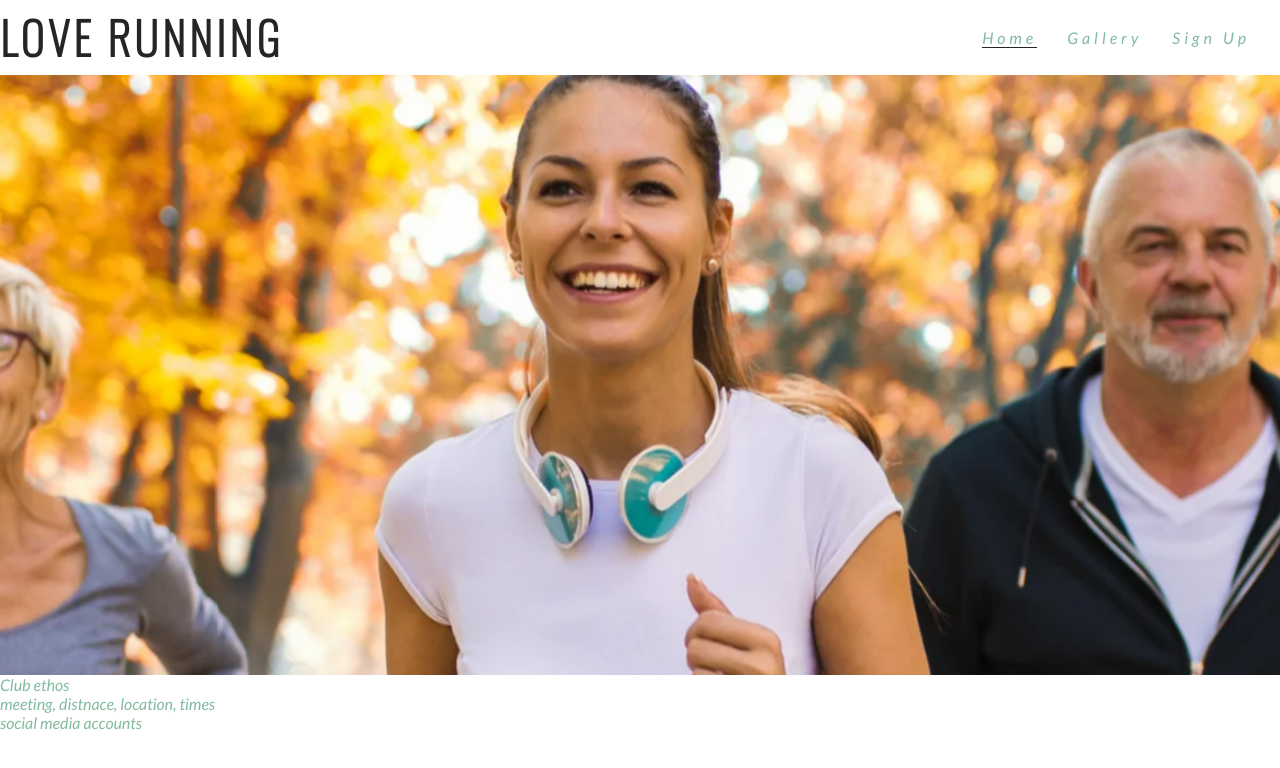
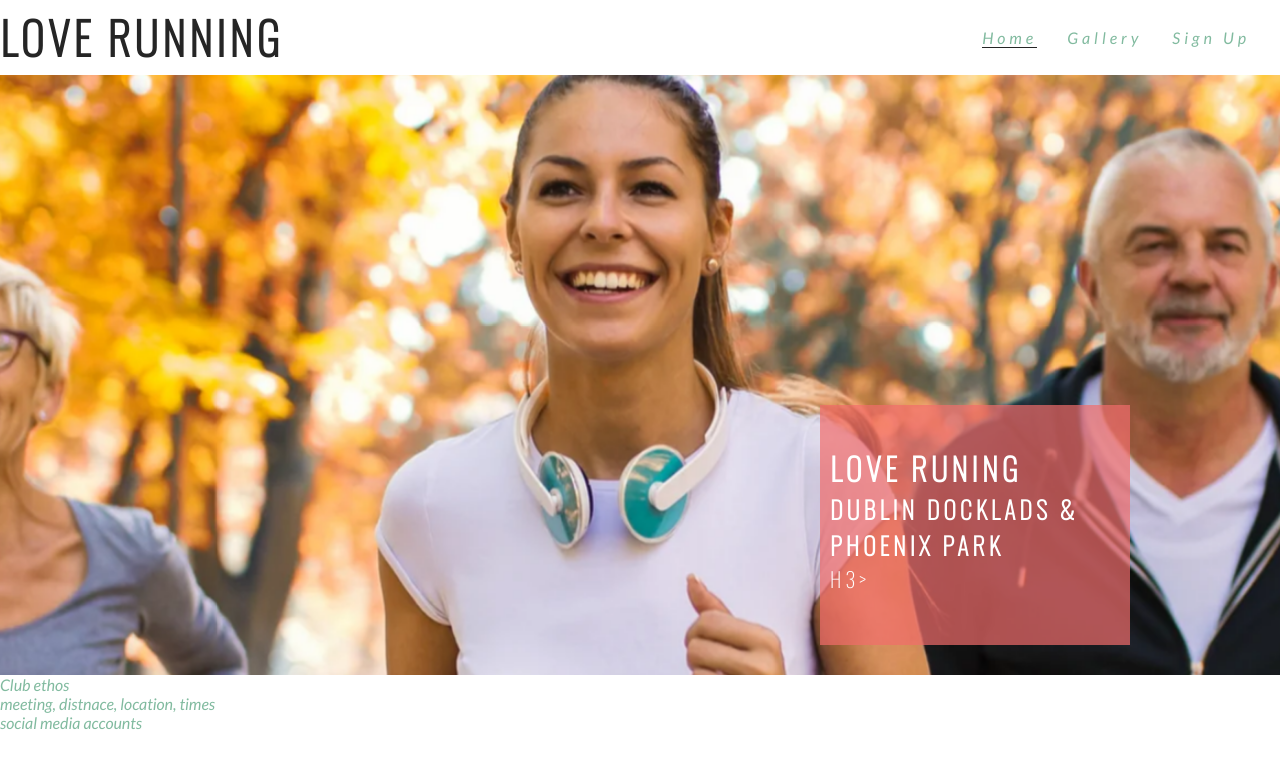
Before and after one commit to passportpowell/love-running, a plain HTML site: page index.html in a window 1280 px wide. Drawn offline with nearby package versions, Linux system fonts and the light colour scheme.

Commit message:
add cover text ad style

```diff
--- a/assets/css/style.css
+++ b/assets/css/style.css
@@ -70,6 +70,8 @@ h1, h2 {
     height: 600px;
     width: 100%;
     overflow: hidden;
+
+    position: relative;
 }
 
 @keyframes hero-zoom {
@@ -81,3 +83,26 @@ h1, h2 {
 
     }
 }
+
+#cover-text, #cover-text, h2 {
+    color:white;
+}
+
+#cover-text {
+    font-size: 130%;
+    font-family: Oswald;
+    text-transform: uppercase;
+    letter-spacing: 4px;
+    width: 300px;
+    height: 200px;
+
+    padding-top: 40px;
+    padding-left: 10px;
+
+    background: rgba(241, 109, 107, .7);
+
+    bottom: 30px;
+    right: 150px;
+
+    position:absolute;
+}
--- a/index.html
+++ b/index.html
@@ -24,6 +24,10 @@
     </nav>
     <section id="hero-outer">
         <div id="hero-image"></div>
+        <div id="cover-text">
+            <h2>Love Runing</h2>
+            <h3>Dublin Docklads & Phoenix park</h3>h3>
+        </div>
     </section>
     <section>Club ethos</section>
     <section>meeting, distnace, location, times</section>
```
